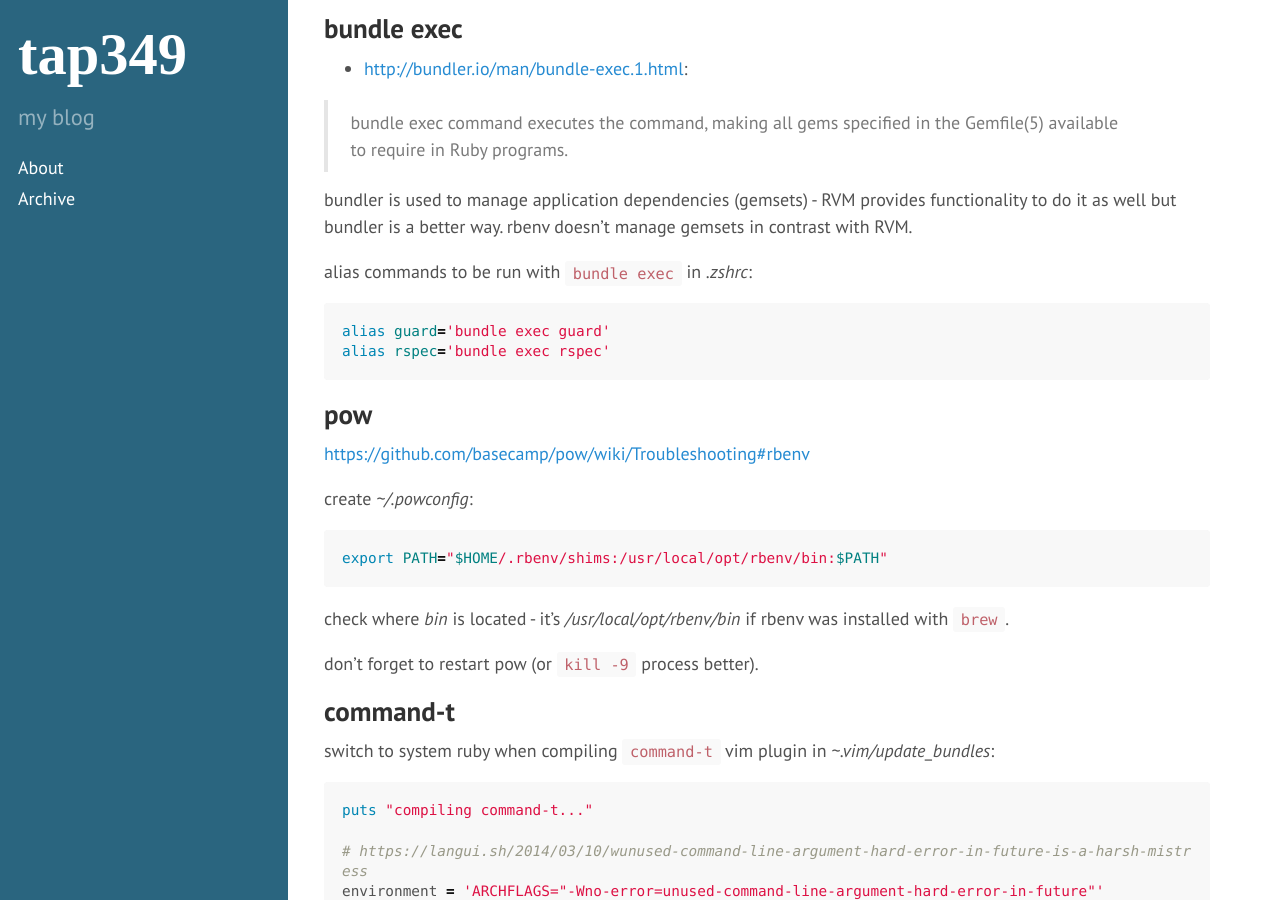
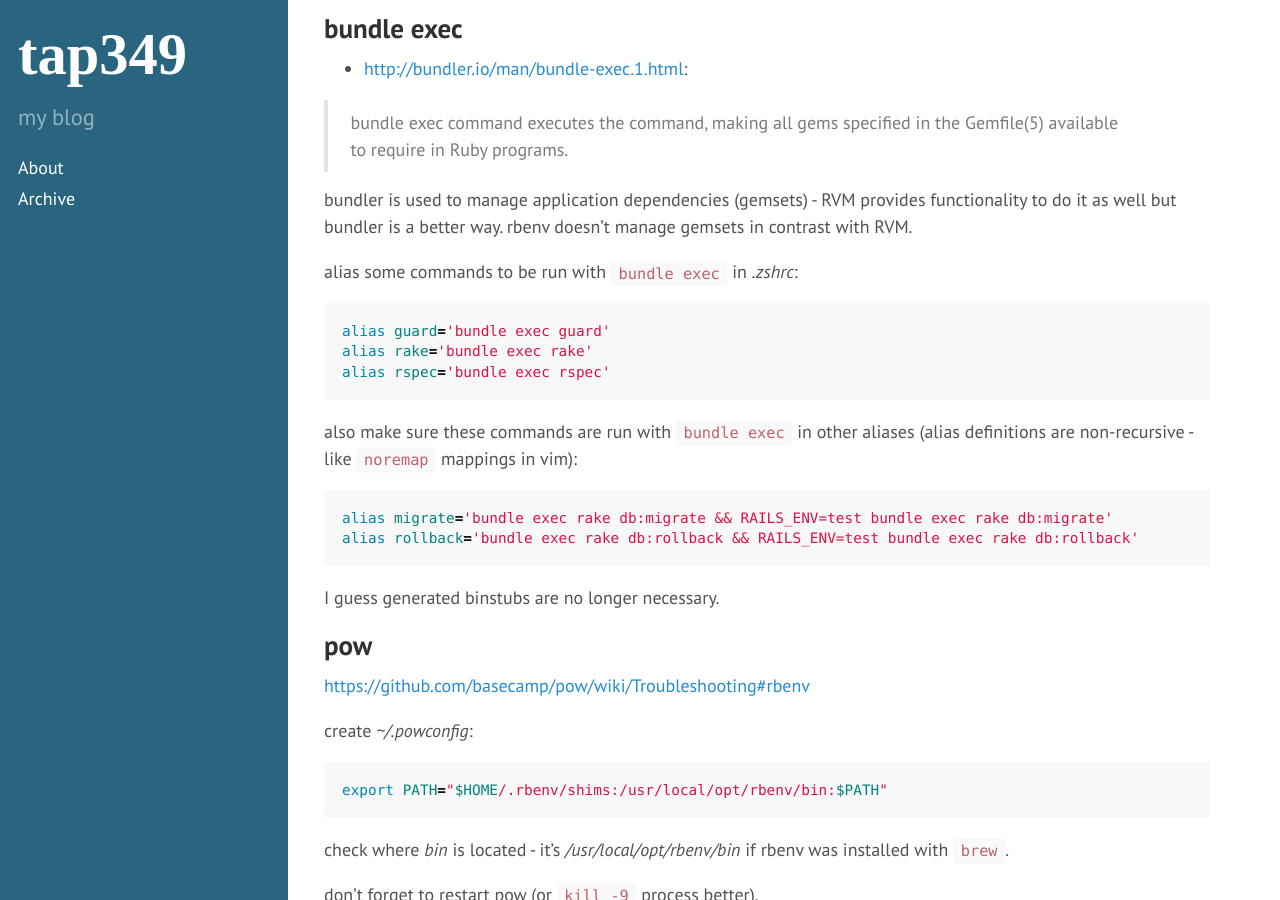
Before and after one commit to tap349/tap349.github.io, a Jekyll site: the page built from _posts/2016-03-30-rbenv.md, in a window 1280 px wide and 900 px high, scrolled down 1083 px. Built offline with Jekyll 4.4.1, drawn with Linux system fonts in a browser that asks for light colours.

Commit message:
update 2016-03-30_23:22:22

````diff
--- a/_posts/2016-03-30-rbenv.md
+++ b/_posts/2016-03-30-rbenv.md
@@ -62,12 +62,23 @@ bundler is used to manage application dependencies (gemsets) -
 RVM provides functionality to do it as well but bundler is a better way.
 rbenv doesn't manage gemsets in contrast with RVM.
 
-alias commands to be run with `bundle exec` in _.zshrc_:
+alias some commands to be run with `bundle exec` in _.zshrc_:
 
 ```sh
 alias guard='bundle exec guard'
+alias rake='bundle exec rake'
 alias rspec='bundle exec rspec'
 ```
+
+also make sure these commands are run with `bundle exec` in other aliases
+(alias definitions are non-recursive - like `noremap` mappings in vim):
+
+```sh
+alias migrate='bundle exec rake db:migrate && RAILS_ENV=test bundle exec rake db:migrate'
+alias rollback='bundle exec rake db:rollback && RAILS_ENV=test bundle exec rake db:rollback'
+```
+
+I guess generated binstubs are no longer necessary.
 
 ## pow
 
````
